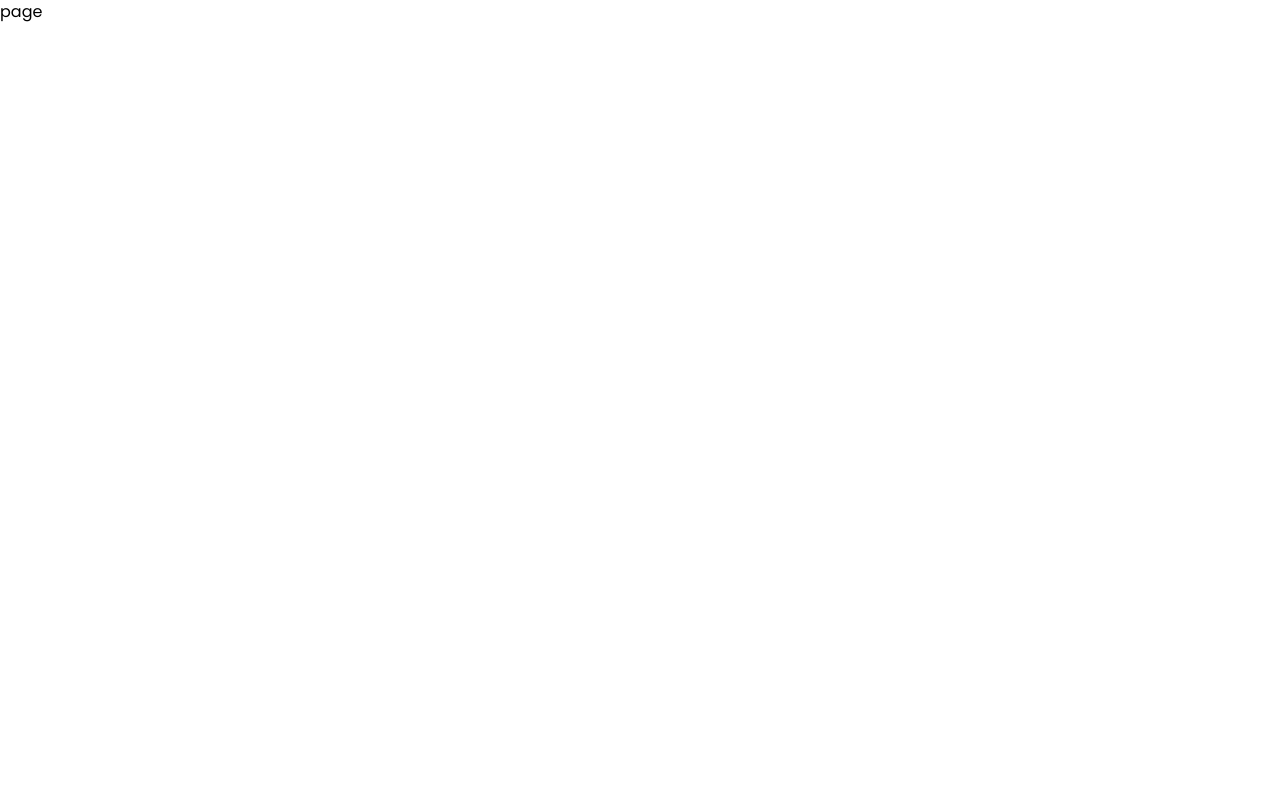
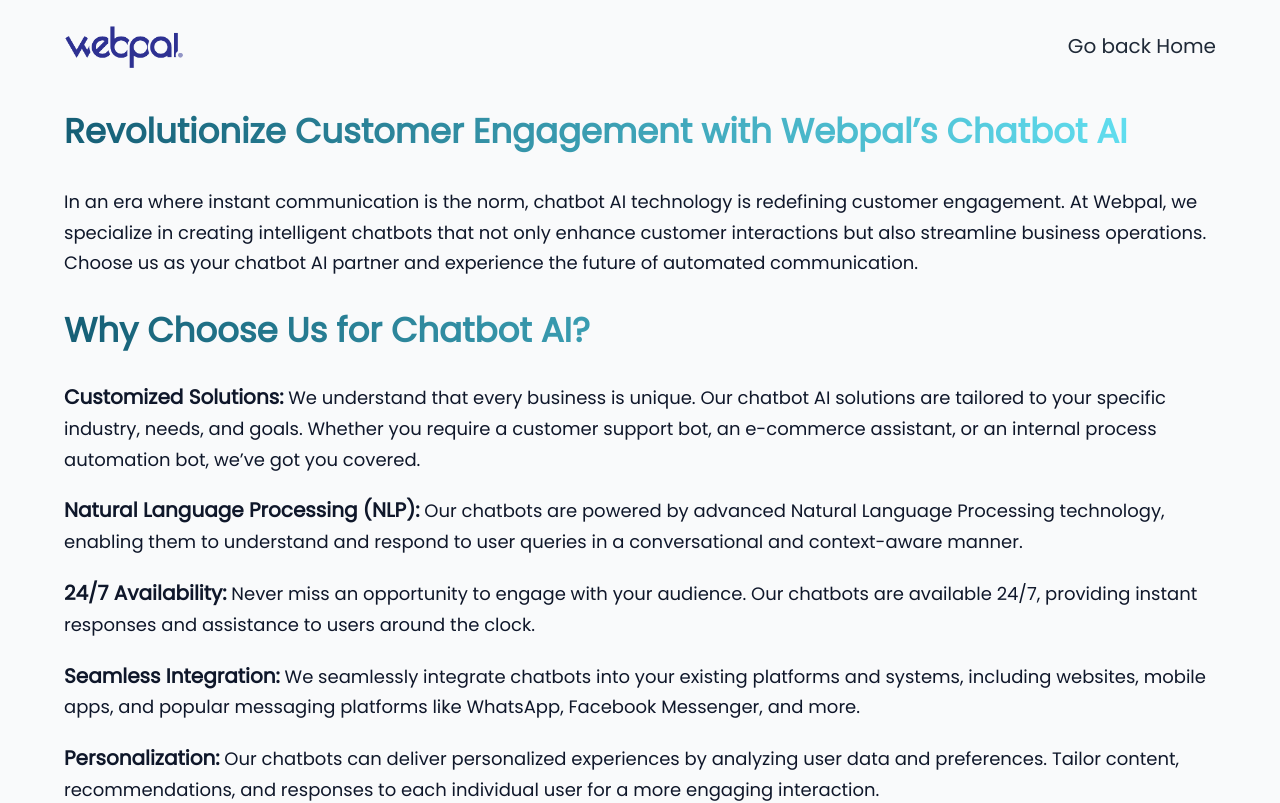
Before and after one commit to K-Aayush/webpal, a Next.js app: page /Chatbot in a window 1280 px wide. Shown: the top 803 px of the page. Built offline with nearby package versions, Linux system fonts and the light colour scheme.

Commit message:
chatbot ai page

```diff
--- a/src/app/Chatbot/page.tsx
+++ b/src/app/Chatbot/page.tsx
@@ -1,9 +1,113 @@
+"use client"
+
+/* eslint-disable @next/next/no-img-element */
 import React from 'react'
+import styles, { layout } from '../style'
+import Navbars from '@/components/Navbars'
+import { motion } from "framer-motion"
+import { containerVariants, delayVariantsy } from "../../utils/motion"
 
-const page = () => {
+
+const Chatbot = () => {
   return (
-    <div>page</div>
+    <main className="bg-gray-50 w-full overflow-hidden mt-16 sm:mt-8">
+      <div className={`bg-gray-50 ${styles.flexStart} ${styles.paddingX}`}>
+        <div className={`${styles.boxWidth}`}>
+          <Navbars />
+          <motion.section
+            variants={containerVariants}
+            initial="hidden"
+            whileInView="show"
+            viewport={{ once: false, amount: 0.2 }}
+            className={`flex flex-col ${styles.paddingY}`}>
+            <div className={`${layout.sectionInfo}`}>
+              <motion.div
+                variants={delayVariantsy(0.2)}
+                initial="hidden"
+                whileInView="show"
+              >
+                <h2
+                  className={`${styles.heading2} text-transparent bg-clip-text bg-gradient-to-r from-cyan-800 to-cyan-300`}>
+                  Revolutionize Customer Engagement with Webpal’s Chatbot AI
+                </h2>
+                <p className={`${styles.paragraph} mt-5`}>
+                  In an era where instant communication is the norm, chatbot AI technology is redefining customer engagement. At Webpal, we specialize in creating intelligent chatbots that not only enhance customer interactions but also streamline business operations. Choose us as your chatbot AI partner and experience the future of automated communication.                </p>
+              </motion.div>
+              <motion.div
+                variants={delayVariantsy(0.4)}
+                initial="hidden"
+                whileInView="show"
+              >
+                <h2 className={`${styles.heading2} my-4 text-transparent bg-clip-text bg-gradient-to-r from-cyan-800 to-cyan-300`}>
+                  Why Choose Us for Chatbot AI?
+                </h2>
+                <ul className='flex flex-col gap-5'>
+                  <li className={`${styles.paragraph}`}>
+                    <span className="text-[20px] font-semibold">Customized Solutions:</span> We understand that every business is unique. Our chatbot AI solutions are tailored to your specific industry, needs, and goals. Whether you require a customer support bot, an e-commerce assistant, or an internal process automation bot, we’ve got you covered.
+                  </li>
+                  <li className={`${styles.paragraph}`}>
+                    <span className="text-[20px] font-semibold">Natural Language Processing (NLP):</span> Our chatbots are powered by advanced Natural Language Processing technology, enabling them to understand and respond to user queries in a conversational and context-aware manner.
+                  </li>
+                  <li className={`${styles.paragraph}`}>
+                    <span className="text-[20px] font-semibold">24/7 Availability:</span> Never miss an opportunity to engage with your audience. Our chatbots are available 24/7, providing instant responses and assistance to users around the clock.
+                  </li>
+                  <li className={`${styles.paragraph}`}>
+                    <span className="text-[20px] font-semibold">Seamless Integration:</span> We seamlessly integrate chatbots into your existing platforms and systems, including websites, mobile apps, and popular messaging platforms like WhatsApp, Facebook Messenger, and more.
+                  </li>
+                  <li className={`${styles.paragraph}`}>
+                    <span className="text-[20px] font-semibold">Personalization:</span> Our chatbots can deliver personalized experiences by analyzing user data and preferences. Tailor content, recommendations, and responses to each individual user for a more engaging interaction.
+                  </li>
+                  <li className={`${styles.paragraph}`}>
+                    <span className="text-[20px] font-semibold">Cost Efficiency:</span> Automating routine tasks and inquiries with chatbots can significantly reduce operational costs while freeing up human resources to focus on more complex tasks.
+                  </li>
+                  <li className={`${styles.paragraph}`}>
+                    <span className="text-[20px] font-semibold">Analytics and Insights:</span> Gain valuable insights into user behavior and preferences through chatbot analytics. Use this data to refine your marketing strategies and improve customer satisfaction.
+                  </li>
+                  <li className={`${styles.paragraph}`}>
+                    <span className="text-[20px] font-semibold">Continuous Learning:</span> Our chatbots are designed to evolve and improve over time. They learn from each interaction, becoming more intelligent and effective with every conversation.
+                  </li>
+                </ul>
+              </motion.div>
+              <motion.div
+                variants={delayVariantsy(0.6)}
+                initial="hidden"
+                whileInView="show"
+                className="flex flex-col gap-3"
+              >
+                <h2 className={`${styles.heading2} mt-4 text-transparent bg-clip-text bg-gradient-to-r from-cyan-800 to-cyan-300`}>
+                  Elevate Customer Engagement with Webpal’s Chatbot AI
+                </h2>
+                <p className={`${styles.paragraph}`}>
+                  Enhance customer satisfaction, increase efficiency, and stay ahead of the competition with chatbot AI from Webpal. Our commitment to innovation and excellence ensures that your chatbot not only meets but exceeds your expectations.                </p>
+                <p className={`${styles.paragraph}`}>
+                  Ready to transform your customer engagement strategy? Contact us today and let’s embark on a journey of AI-powered conversations together.                </p>
+                <div>
+                  <h2 className={`${styles.heading2}`}>
+                    +44 745 814 8535
+                  </h2>
+                  <p className={`${styles.paragraph}`}>
+                    Available 24/7 (WhatsApp or Direct Call)
+                  </p>
+                </div>
+              </motion.div>
+              <motion.div
+                variants={delayVariantsy(0.6)}
+                initial="hidden"
+                whileInView="show"
+                className="mt-4"
+              >
+                <img
+                  src="/assets/chatbot.jpg"
+                  alt="chatbot"
+                  className="w-[100%] h-[100%] object-cover rounded-lg"
+                />
+              </motion.div>
+            </div>
+          </motion.section>
+        </div>
+      </div>
+    </main>
   )
 }
 
-export default page
+export default Chatbot
```
Also changed, not shown: public/assets/chatbot.jpg (added).
